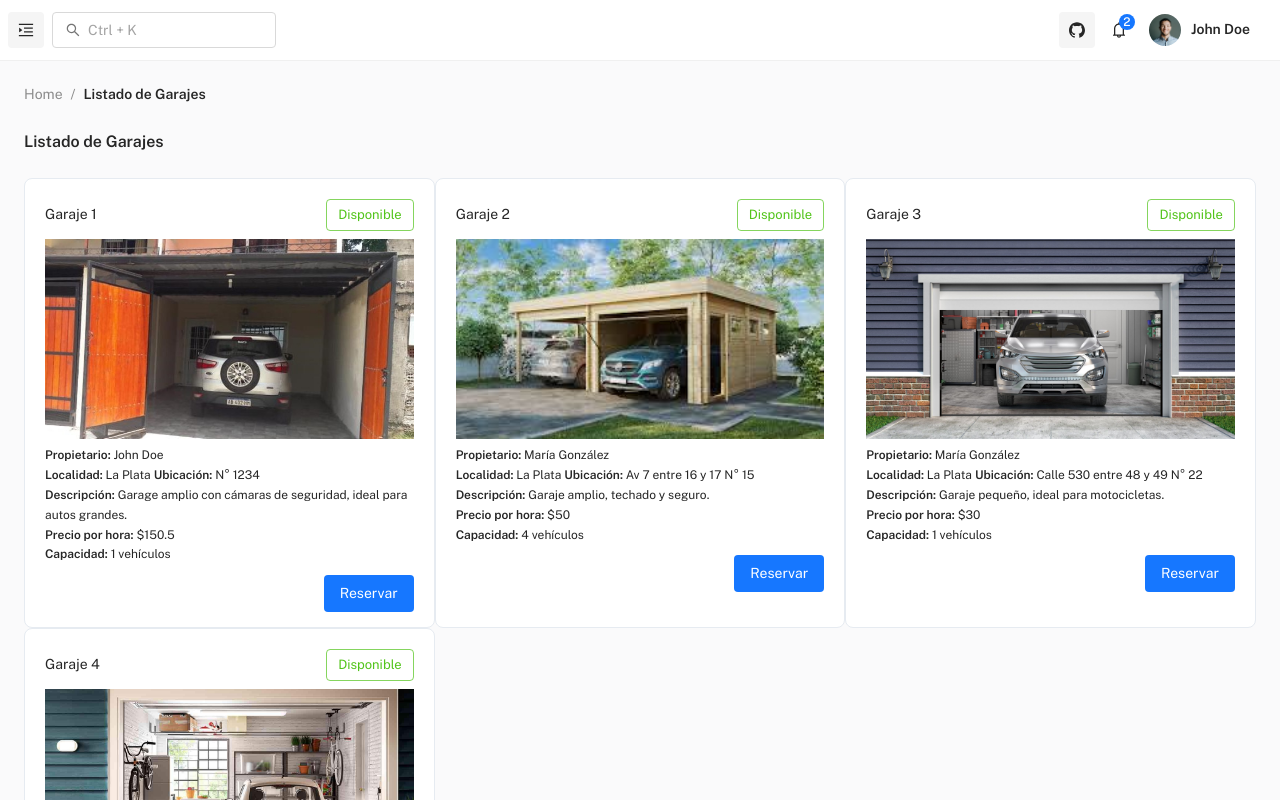
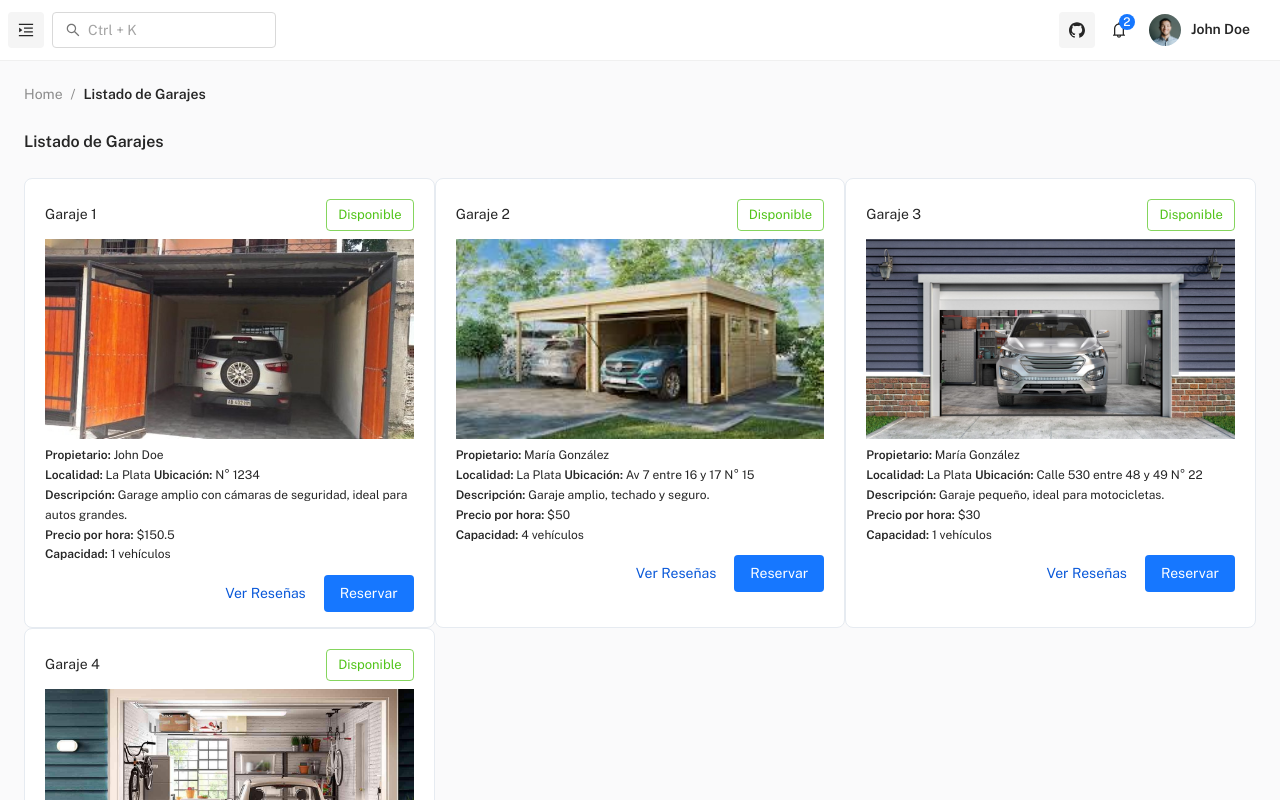
Before and after one commit to Nachoff13/Proyecto-Estacionamiento, a React (Vite) app in the folder frontend/: page /home-conductor in a window 1280 px wide. Shown: the top 800 px of the page. Built offline with nearby package versions, Linux system fonts and the light colour scheme.

Commit message:
feat: agrego boton para ver calificacion

```diff
--- a/frontend/src/pages/home/home-conductor.jsx
+++ b/frontend/src/pages/home/home-conductor.jsx
@@ -56,6 +56,10 @@ export default function HomeConductor() {
     navigate('/reserva');
   };
 
+  const handleHistorialCalificacion = () => {
+    navigate('/historial-calificacion');
+  };
+
   return (
     <div style={{ display: 'flex', flexWrap: 'wrap', width: '100%' }}>
       {dataGarajes
@@ -95,10 +99,15 @@ export default function HomeConductor() {
               </Typography>
             </div>
             <div style={{ display: 'flex', justifyContent: 'flex-end', marginTop: "auto" }}>
+            <Button variant="text" color="primary" onClick={() => handleHistorialCalificacion()} style={{ marginTop: '10px', marginRight: '10px' }}>
+                Ver reseñas
+              </Button>
               <Button variant="contained" color="primary" onClick={() => handleReservar()} style={{ marginTop: '10px' }}>
                 Reservar
               </Button>
+
             </div>
+
           </MainCard>
         ))}
     </div>
```
